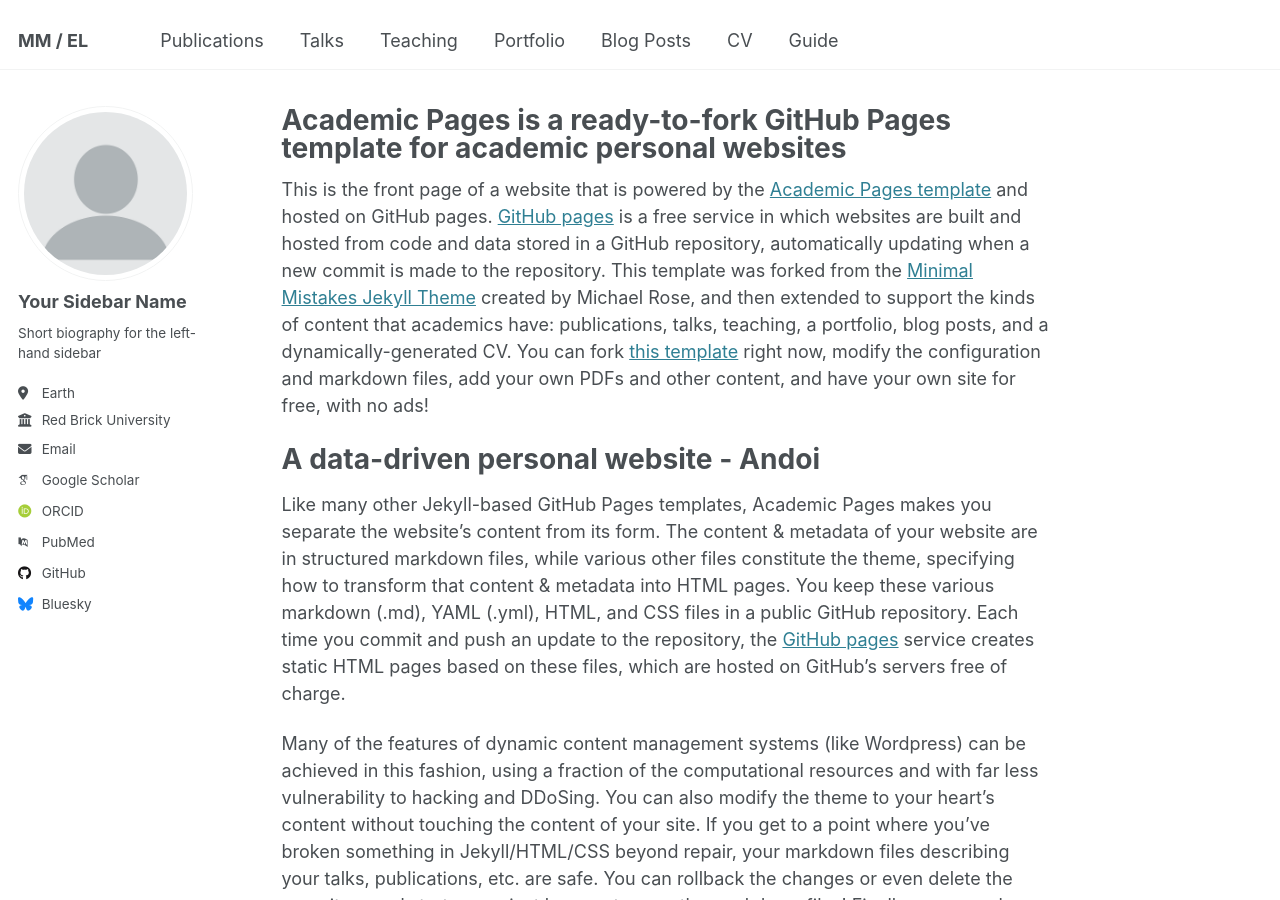
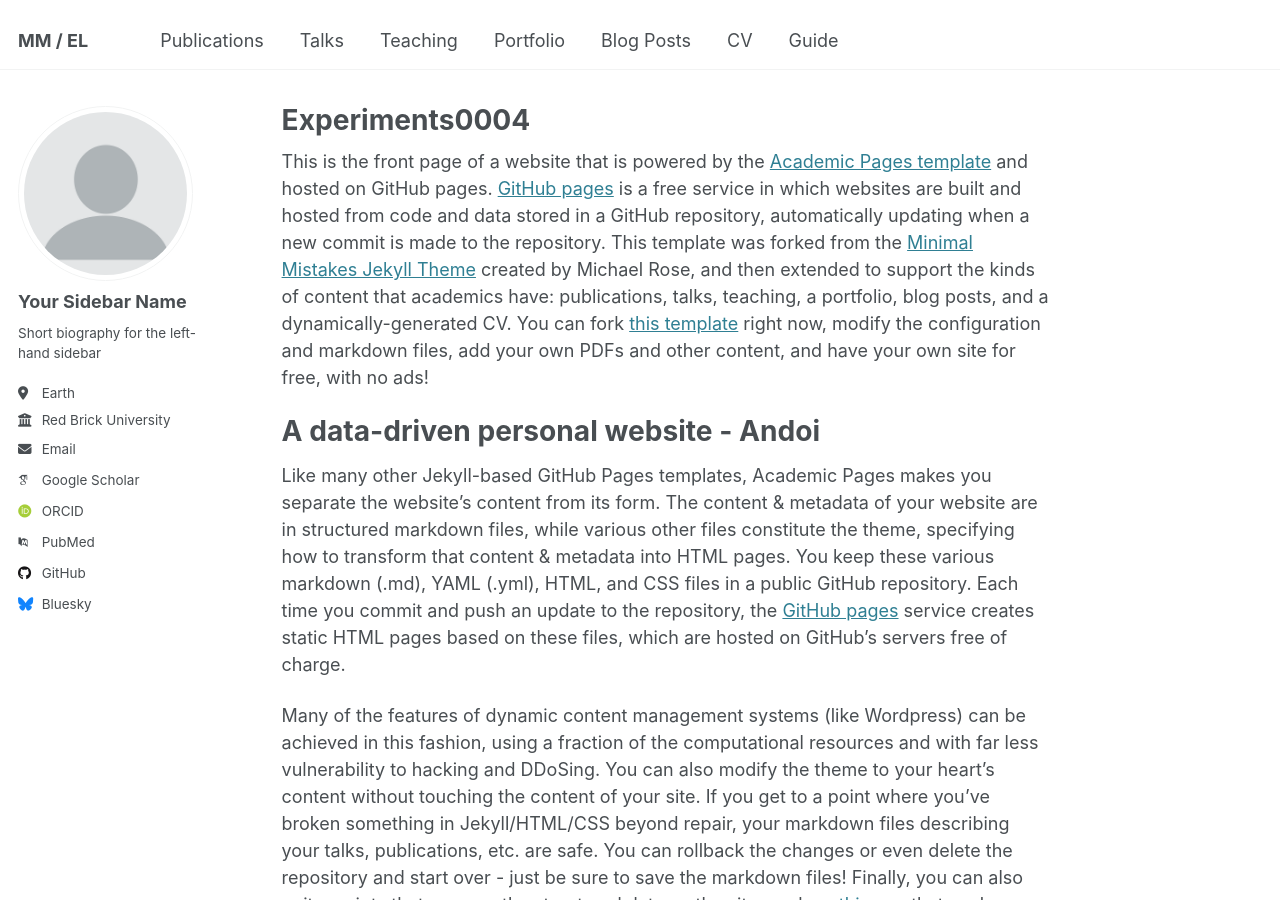
Before and after one commit to experiments0728/experiments0004.github.io, a Jekyll site: the page built from _pages/about.md, in a window 1280 px wide and 900 px high. Built offline with Jekyll 4.4.1, drawn with Linux system fonts in a browser that asks for light colours; some web fonts are replaced.

Commit message:
Update about.md

```diff
--- a/_pages/about.md
+++ b/_pages/about.md
@@ -1,6 +1,6 @@
 ---
 permalink: /
-title: "Academic Pages is a ready-to-fork GitHub Pages template for academic personal websites"
+title: "Experiments0004"
 author_profile: true
 redirect_from:
   - /about/
```
